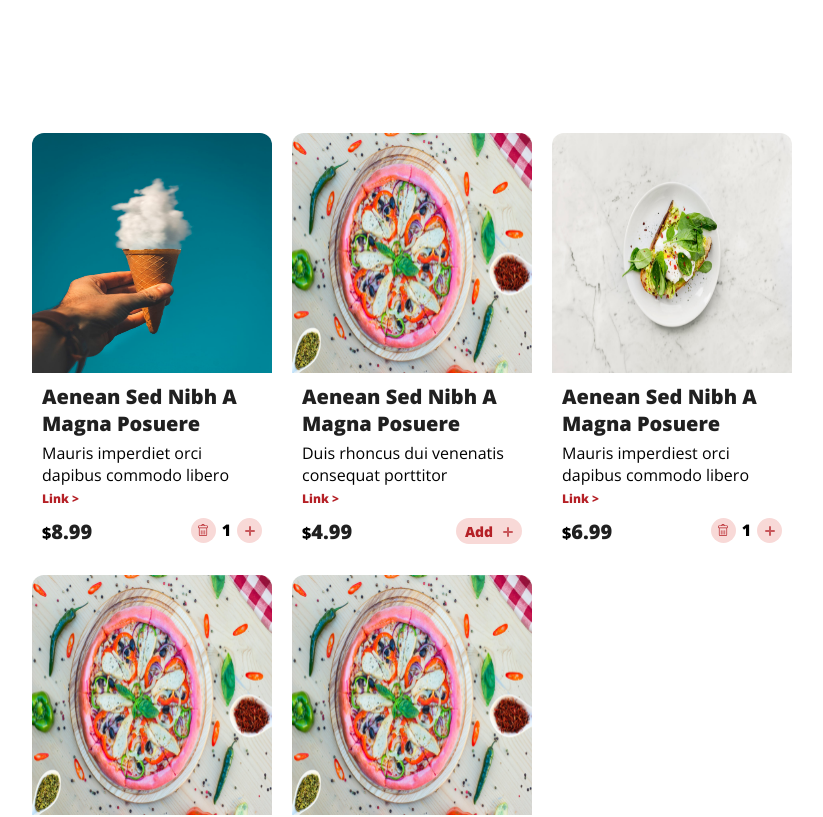
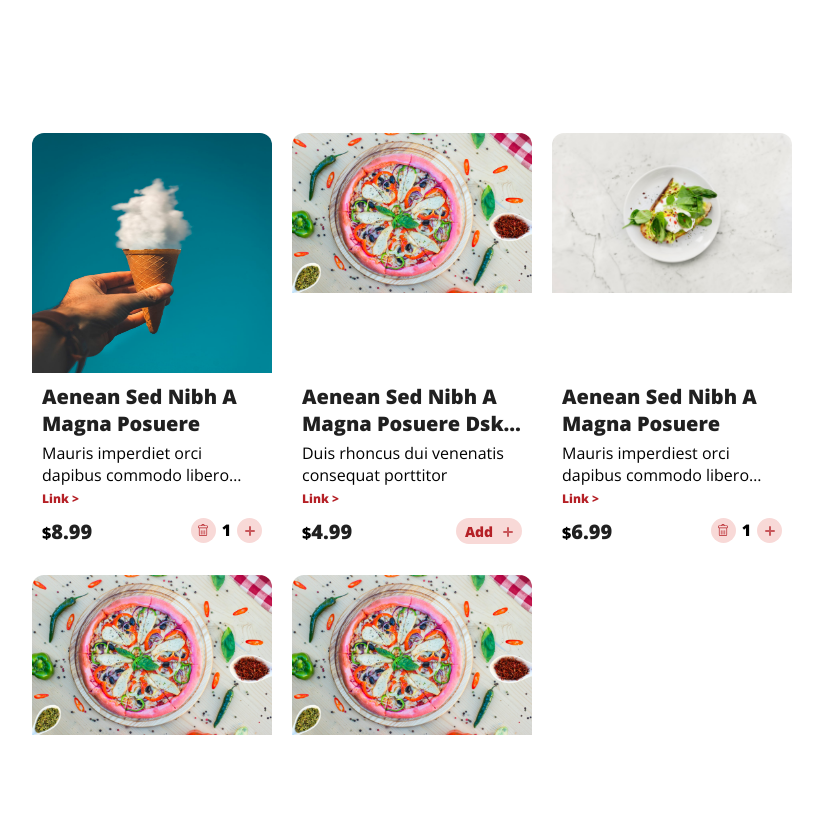
Before and after one commit to pratapshiv1992/react-generic-components, a React (Create React App) app: page / in a window 1280 px wide. Shown: the top 817 px of the page, without its empty margins (228-1051 px from the left). Built offline with nearby package versions, Linux system fonts and the light colour scheme.

Commit message:
elipsis property added for extra content

```diff
--- a/src/common/IteamCard.jsx
+++ b/src/common/IteamCard.jsx
@@ -33,8 +33,8 @@ const ItemCard = ({
         />
       </div>
       <div style={{ padding: 10 }}>
-        <label className="heading">{title}</label>
-        <p className="desc">{description}</p>
+        <p className="heading text-overflow ">{title}</p>
+        <p className="desc text-overflow ">{description}</p>
         <div>
           <a className="item-card-link" href={link}>
             {linkText} <span>></span>
--- a/src/styles/index.css
+++ b/src/styles/index.css
@@ -1,5 +1,5 @@
 body {
-  font-family: 'Open Sans';
+  font-family: "Open Sans";
 }
 
 .chip-button {
@@ -78,7 +78,6 @@ img {
   padding: 10px !important;
 }
 
-
 button:focus {
   outline: 0;
 }
@@ -135,17 +134,17 @@ button:focus {
   }
 }
 
-
-.heading{
+.heading {
   font-size: 20px;
   font-weight: 800;
   letter-spacing: 0;
   color: #202020;
   text-transform: capitalize;
   opacity: 1;
+  margin: 0px;
 }
 
-.price{
+.price {
   font-size: 20px;
   font-weight: 700;
   letter-spacing: 0;
@@ -154,7 +153,7 @@ button:focus {
   opacity: 1;
 }
 
-.desc{
+.desc {
   font-weight: 400;
   margin-top: 5px;
   margin-bottom: 0px;
@@ -165,18 +164,30 @@ button:focus {
   height: 240px;
 }
 .container-img {
-  width: 100%;
-  height: 100%;
+  max-width: 100%;
+  max-height: 100%;
 }
 
-.padleft-10{
+.padleft-10 {
   padding-left: 10px;
 }
 
-.padtop-10{
+.padtop-10 {
   padding-top: 10px;
 }
 
-.bolder{
+.bolder {
   font-weight: bolder;
 }
+.text-overflow {
+  display: -webkit-box;
+  -webkit-line-clamp: 2;
+  -webkit-box-orient: vertical;
+  overflow: hidden;
+}
+
+.text-overflow:hover {
+  overflow: visible;
+  height: auto;
+  display: block;
+}
--- a/src/utils/index.js
+++ b/src/utils/index.js
@@ -5,7 +5,7 @@ const ItemCardData = [
   {
     id:"1st_Item_Id",
     src: Vestibulum_Sm,
-    description: "Mauris imperdiet orci dapibus commodo libero",
+    description: "Mauris imperdiet orci dapibus commodo libero nec, interib",
     title: "Aenean Sed Nibh A Magna Posuere",
     price: "8.99",
     isStepper: true
@@ -14,13 +14,13 @@ const ItemCardData = [
     id:"2nd_Item_Id",
     src: Aenean_Sm,
     description: " Duis rhoncus dui venenatis consequat porttitor",
-    title: "Aenean Sed Nibh A Magna Posuere",
+    title: "Aenean Sed Nibh A Magna Posuere dskj kjdsdskj ",
     price: "4.99"
   },
   {
     id:"3rd_Item_Id",
     src: Vestibulum_Comm_Sm,
-    description: "Mauris imperdiest orci dapibus commodo libero",
+    description: "Mauris imperdiest orci dapibus commodo libero nec, interib",
     title: "Aenean Sed Nibh A Magna Posuere",
     price: "6.99",
     isStepper: true
@@ -35,7 +35,7 @@ const ItemCardData = [
   {
     id:"5th_Item_Id",
     src: Aenean_Sm,
-    description:"Pizza cheese burst garlic bread Mauris ",
+    description:"Pizza cheese burst garlic bread Mauris imperdiet orci dapibus",
     title: "Aenean Sed Nibh A Magna Posuere",
     price: "4.99"
   }
```
